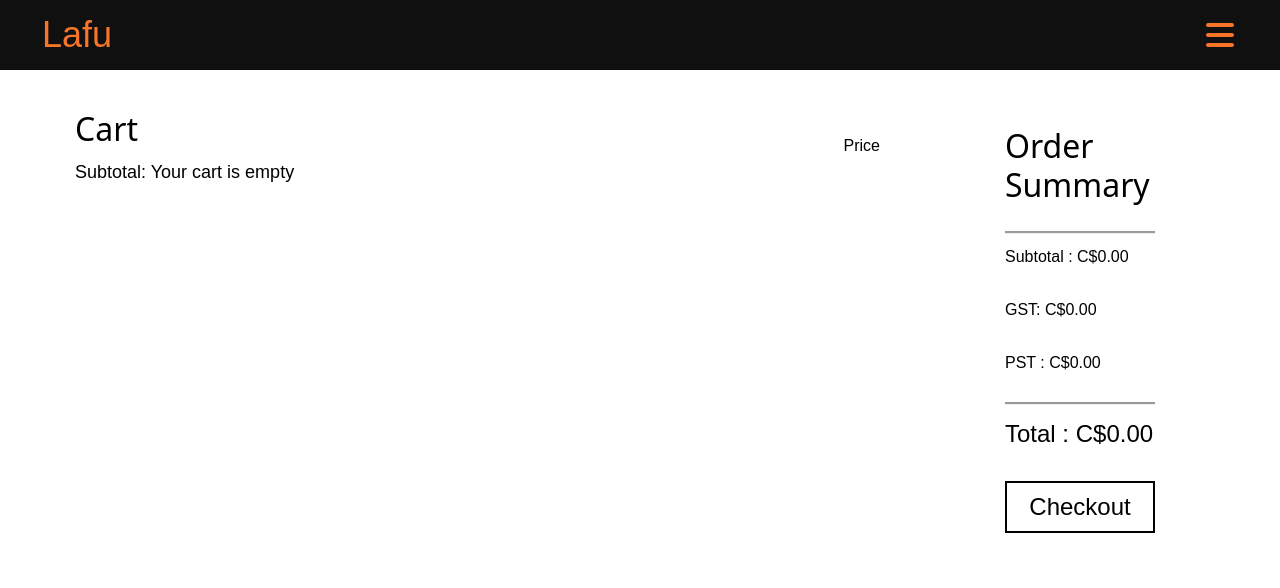
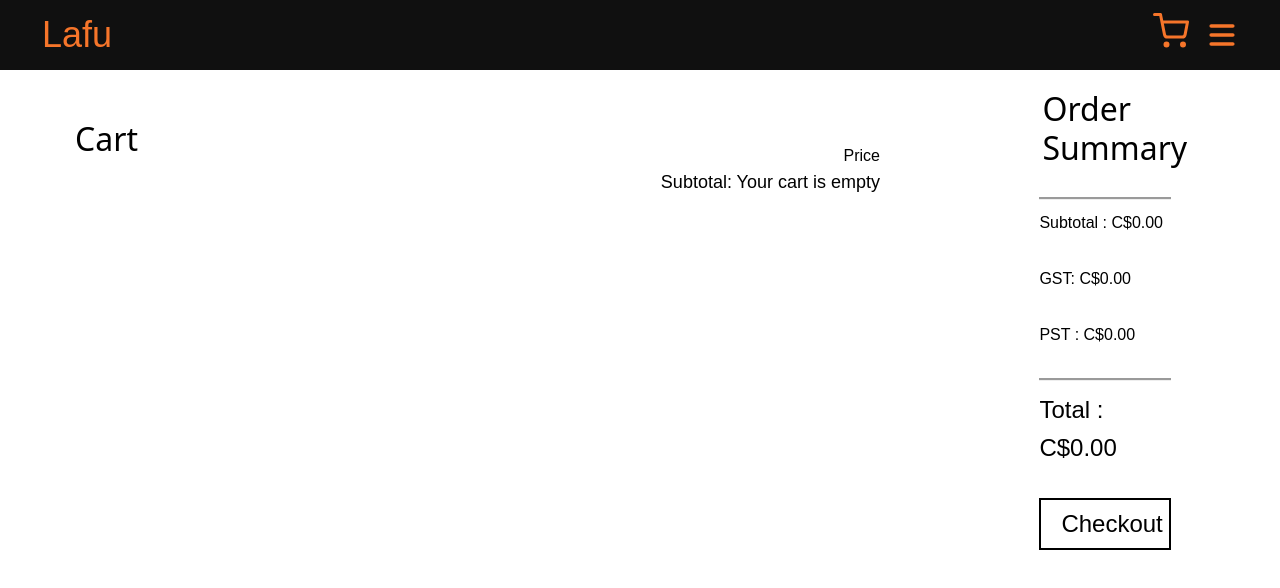
Before and after one commit to kmarquez01/torirestauraunt, a Next.js app: page /Cart in a window 1280 px wide. Shown: the top 588 px of the page. Built offline with nearby package versions, Linux system fonts and the light colour scheme.

Commit message:
adjusted cart page css

```diff
--- a/Cart/_Cart.js
+++ b/Cart/_Cart.js
@@ -14,6 +14,7 @@ function Cart(props){
     return(
         <div className = "cart-page">
             <div className = "cart-page-sections">
+                <div className = "cart-section">
                     <div className = "cart-container">
                         <div className = "cart-header-container">
                             <h1 className = "cart-header">Cart</h1>
@@ -60,6 +61,7 @@ function Cart(props){
                             </div>
                         </div>
                     </div>
+                </div>
                 <div className = "order-summary">
                     <div className = "order-summary-container">
                         <h1 className = "cart-header">Order Summary</h1>
@@ -67,13 +69,13 @@ function Cart(props){
                             Subtotal : C${totalAmount.toFixed(2)}
                         </div>
                         <div className = "tax-container">
-                            GST: C${totalAmount.toFixed(2)}
+                            GST: C${(totalAmount * 0.05).toFixed(2)}
                         </div>
                         <div className = "tax-container">
-                            PST : C${totalAmount.toFixed(2)}
+                            PST : C${(totalAmount * 0.07).toFixed(2)}
                         </div>
                         <div className = "total-container">
-                            Total : C${totalAmount.toFixed(2)}
+                            Total : C${((totalAmount * 0.07) + (totalAmount * 0.05) + totalAmount).toFixed(2)}
                         </div>
                         <button className = "checkout" >
                         Checkout
--- a/Menu/CardItem.js
+++ b/Menu/CardItem.js
@@ -131,7 +131,7 @@ function CardItem(props){
                   </button>
                </div>
                <div className = "addcart">
-                   <button className = "cartbutton" onClick = {() => {addToCart(dialogData.id, counter); setOpenPopup(false); setCounter(0);}}>
+                   <button className = "cartbutton" onClick = {() => {addToCart(dialogData.id, counter); setOpenPopup(false); setCounter(0); setPrice(0)}}>
                     Add to cart {cartItemAmount >  0 && <> ({cartItemAmount})</>}
                     </button>
 
--- a/Navigation.js
+++ b/Navigation.js
@@ -5,47 +5,66 @@ import { HiMenu } from "react-icons/hi"
 import { FaTimes } from "react-icons/fa"
 
 import React, {useState} from "react"
-import { ShopContextProvider } from "./contexts/shop-context";
+import { FiShoppingCart } from "react-icons/fi";
+import { ShopContext } from "./contexts/shop-context"
+import {useContext} from "react"
+import CardInfo from "./Menu/CardInfo";
 
 
-class Navigation extends React.Component{
+function Navigation(){
 
-    constructor(){
-        super();
-    }
 
-    state = {clicked: false}
 
-    handleClick = () => {
-        this.setState({
-            clicked: !this.state.clicked
-        })
+   const [state, setState] = useState(false)
+   const [numberClicked, setNumberClicked] = useState(false)
+
+   const {addToCart, cartItems, removeFromCart, totalCartAmount, getDefault} = useContext(ShopContext)
+
+//    const cartItemAmount = useState(cartItems[CardInfo.id])
+
+   const totalAmount = totalCartAmount()
+
+
+   const object =
+
+       <div className = "death">
+           <li><Link href="/Home"><button className = "navbut" >Home</button></Link></li>
+           <li><Link href="/Menu"><button className = "navbut">Menu</button></Link></li>
+           <li><Link href="/About"><button className = "navbut">About</button></Link></li>
+           <li><Link href="/Cart"><button className = "navbut">Cart</button></Link></li>
+       </div>
+
+    const handleClick = () => {
+
+        if(state === false){
+           setState(true)
+        }
+        else{
+        setState(false)
+        }
+        return object
     }
 
 
-
-
-    render(){
-        const object =
-        <div className = "death">
-            <li><Link href="/Home"><button className = "navbut" >Home</button></Link></li>
-            <li><Link href="/Menu"><button className = "navbut">Menu</button></Link></li>
-            <li><Link href="/About"><button className = "navbut">About</button></Link></li>
-            <li><Link href="/Cart"><button className = "navbut">Cart</button></Link></li>
-        </div>
-        return (
+    return(
 
             <div className ="nav">
             <div className = "container flex">
                 <h1 className ="logo">
                     <Link href = "/Home"><button className = "logo">Lafu</button></Link>
                     </h1>
-                <nav>
+
+                <nav className = "navigation-bar">
+                    <div className = "shopping-cart-container">
+                    <Link href="/Cart"><FiShoppingCart className = "shopping-cart" /></Link>
+                        <div className = "cart-added">{console.log(totalAmount)}</div>
+                    </div>
                     <ul>
-                        {this.state.clicked ? object: ""}
+                        {state === true ? object: ''}
 
-                        <button className = "sandwich" onClick = {this.handleClick}>
-                            {this.state.clicked ? <FaTimes />: <HiMenu />}
+                        <button className = "sandwich" onClick = {handleClick}>
+                            {state === true ? <FaTimes />: <HiMenu/>}
+
                         </button>
                     </ul>
 
@@ -54,7 +73,7 @@ class Navigation extends React.Component{
         </div>
 
         )
-    }
+
 }
 
 export default Navigation
--- a/contexts/shop-context.js
+++ b/contexts/shop-context.js
@@ -39,6 +39,10 @@ export const ShopContextProvider = (props) => {
         return totalAmount;
     }
 
+    // const cartTotal = () => {
+    //     cartItems[item]
+    // }
+
     const contextValue = {cartItems, addToCart, removeFromCart, totalCartAmount}
 
     console.log(cartItems)
--- a/package.json
+++ b/package.json
@@ -8,7 +8,8 @@
   "dependencies": {
     "@emotion/react": "^11.11.3",
     "@emotion/styled": "^11.11.0",
-    "@mui/material": "^5.15.3",
+    "@mui/icons-material": "^5.15.6",
+    "@mui/material": "^5.15.6",
     "@mui/system": "^5.15.3",
     "framer-motion": "^10.17.4",
     "next": "latest",
--- a/styles/globals.css
+++ b/styles/globals.css
@@ -80,12 +80,36 @@ img{
   justify-content: space-between;
 }
 
+.navigation-bar{
+  display:flex;
+  gap: 15px;
+}
+
+.shopping-cart-container{
+  display: flex;
+  align-items: center;
+  justify-content: center;
+}
+
+.shopping-cart{
+  font-size: 36px;
+  color: #f6752a;
+  cursor: pointer;
+
+}
+
+.cart-added{
+  position: absolute;
+  right: 85px;
+  top: 35px;
+}
+
 .sandwich{
   display: flex;
   background: none;
   color: #f6752a;
   border: none;
-  font-size:40px;
+  font-size:36px;
   cursor: pointer;
 }
 
@@ -961,14 +985,16 @@ h1 {
   flex-direction: column;
 }
 
-.cart-container{
+.cart-section{
   display: flex;
-  flex-direction: column;
+  flex-direction: row;
   width: 100%;
-  height: 75%;
-  padding-left:50px;
   align-items: flex-start;
   justify-content: center;
+}
+
+.cart-container{
+  margin: 50px;
 }
 
 .image_holder{
@@ -1072,7 +1098,7 @@ h1 {
 }
 
 .cart-page-sections{
-  height: 75%;
+  height: 85%;
   width: 100%;
   display: flex;
   flex-direction: row;
@@ -1125,6 +1151,7 @@ h1 {
 
 .checkout{
   position: relative;
+  transition: all 0.5s;
   width: 75%;
   border: solid 2px;
   border-color: black;
@@ -1136,6 +1163,12 @@ h1 {
   background-color: transparent;
   color: black;
 }
+
+.checkout:hover{
+  background-color:black;
+  color: white;
+  }
+
 
 @media only screen and (max-width: 400px){
   .footer-link-wrapper{
```
Also changed, not shown: 1 other file (tests, documents, lock files or other folders). Lines whose indentation alone changed are shown as unchanged.
